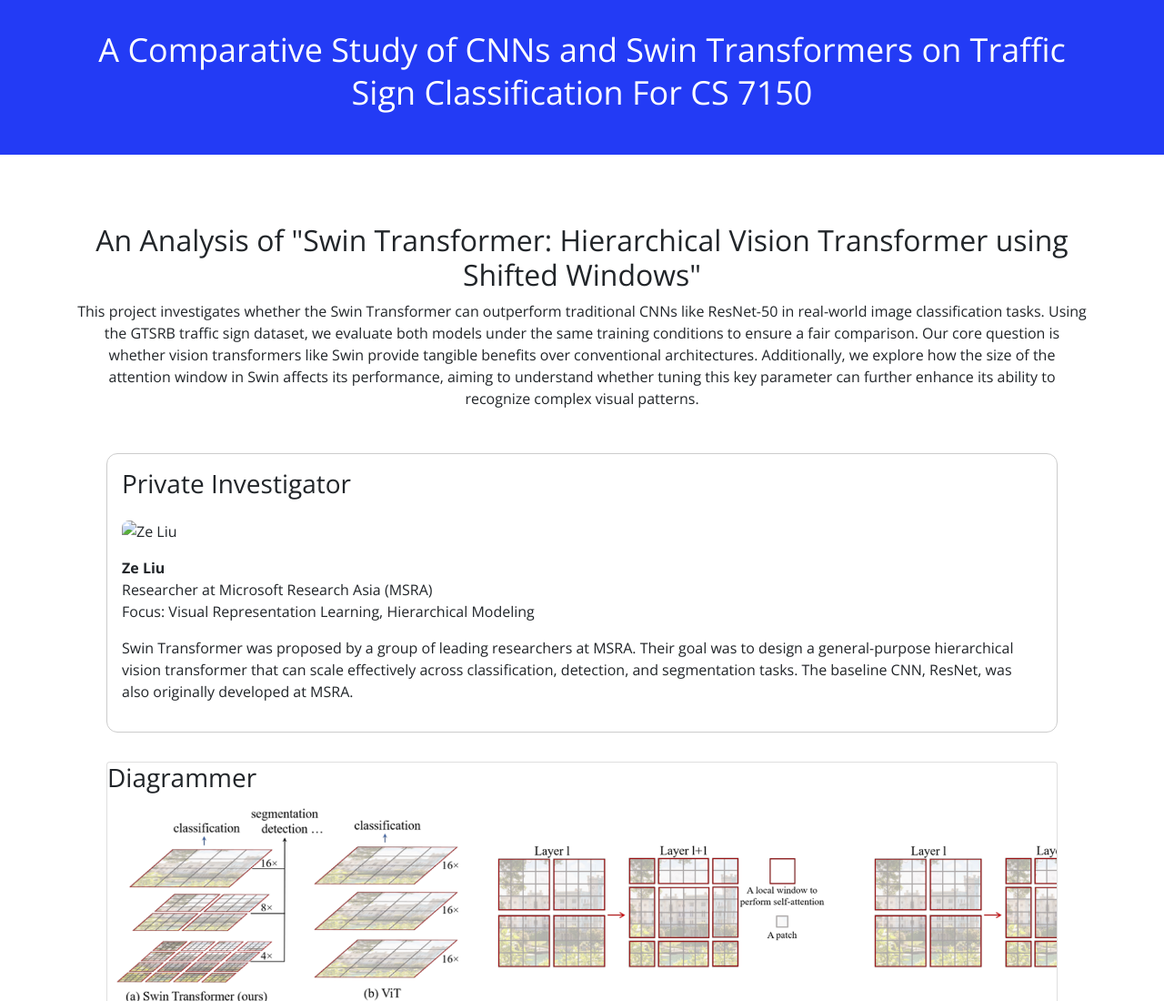
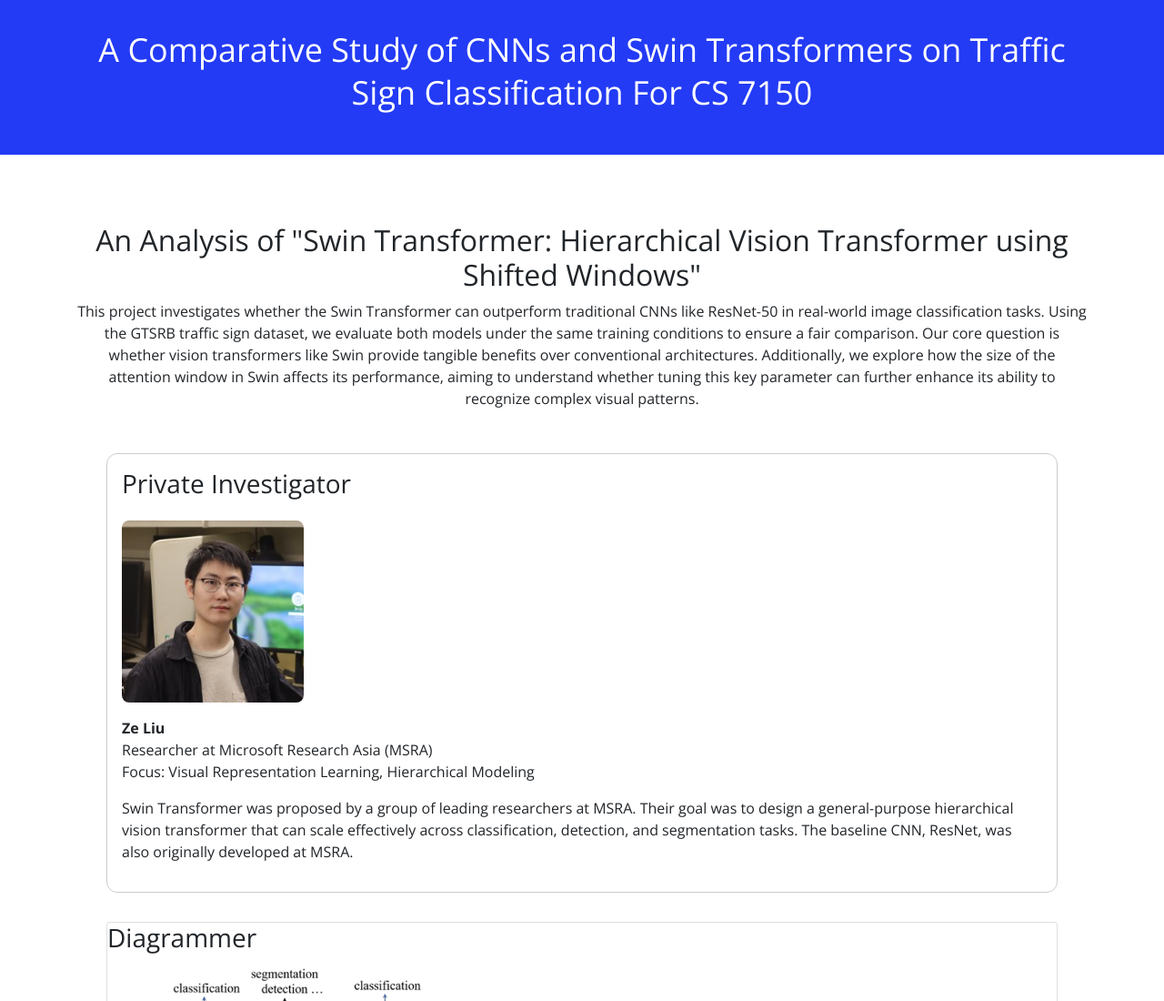
Before and after one commit to ZY-Garrete/CS7150-Final-SwinTransformer, a plain HTML site: page index.html in a window 1280 px wide. Shown: the top 1100 px of the page at 91% size. Drawn offline with nearby package versions, Linux system fonts and the light colour scheme.

Commit message:
Update index.html

```diff
--- a/index.html
+++ b/index.html
@@ -55,7 +55,7 @@
           <!-- Private Investigator -->
           <div style="border: 1px solid #ccc; border-radius: 12px; padding: 1rem;">
             <h3>Private Investigator</h3>
-            <img src="images/ze_liu.jpg" alt="Ze Liu" style="width: 200px; border-radius: 8px; margin: 1rem 0;">
+            <img src="images/ze_liu.png" alt="Ze Liu" style="width: 200px; border-radius: 8px; margin: 1rem 0;">
             <p><strong>Ze Liu</strong><br>
               Researcher at Microsoft Research Asia (MSRA)<br>
               Focus: Visual Representation Learning, Hierarchical Modeling</p>
```
